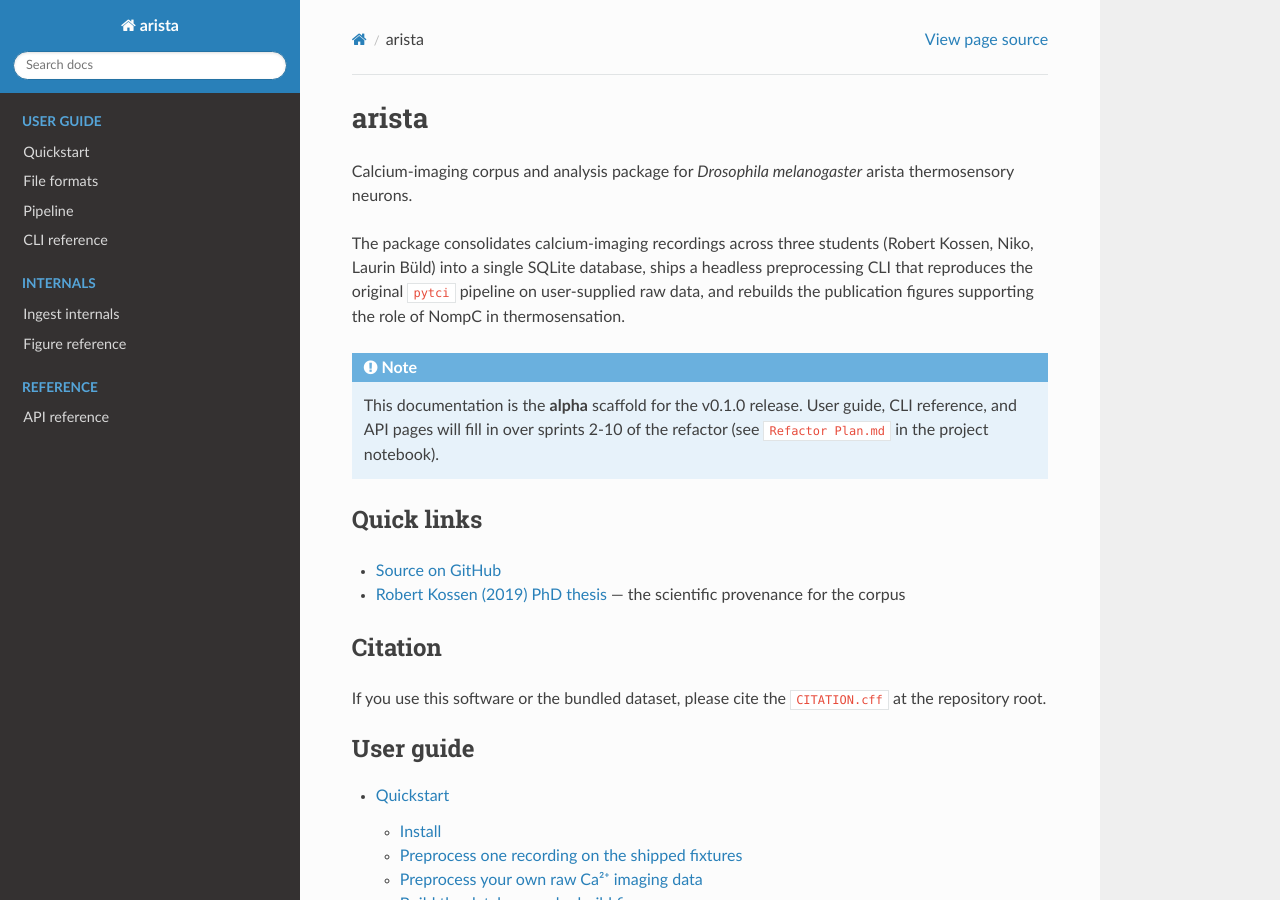
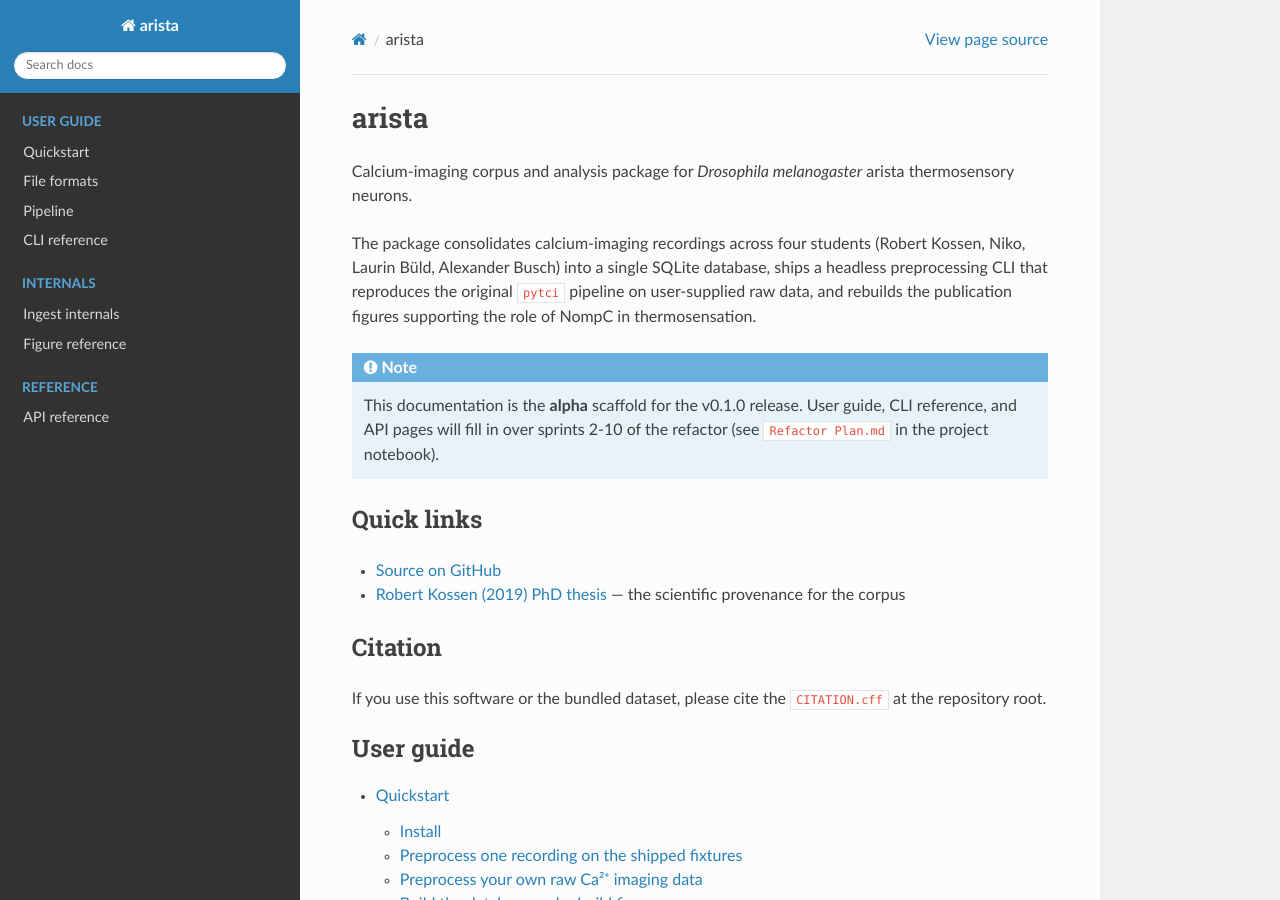
Before and after one commit to zerotonin/arista, a Sphinx documentation site: the page built from docs/index.rst, in a window 1280 px wide and 900 px high. Built offline with Sphinx 7.4.7 and the Read the Docs theme 3.1.0, drawn with Linux system fonts in a browser that asks for light colours; the version number could not be read and is left out.

Commit message:
docs(readme): correct student count to four (include Alexander Busch)
The README and docs/index.rst lead paragraphs still said "three students
(Robert Kossen, Niko, Laurin Büld)" from before Alex's PR #1 was merged
in. Update both to four and bump the recording count from ~700 to ~730
to match the post-merge corpus size.

The detailed Scientific Provenance bullet list in README already credited
Alex from the Phase 0 commit; only the intro one-liners were stale.

```diff
--- a/docs/index.rst
+++ b/docs/index.rst
@@ -4,11 +4,11 @@ arista
 Calcium-imaging corpus and analysis package for *Drosophila melanogaster*
 arista thermosensory neurons.
 
-The package consolidates calcium-imaging recordings across three students
-(Robert Kossen, Niko, Laurin Büld) into a single SQLite database, ships a
-headless preprocessing CLI that reproduces the original ``pytci`` pipeline
-on user-supplied raw data, and rebuilds the publication figures supporting
-the role of NompC in thermosensation.
+The package consolidates calcium-imaging recordings across four students
+(Robert Kossen, Niko, Laurin Büld, Alexander Busch) into a single SQLite
+database, ships a headless preprocessing CLI that reproduces the original
+``pytci`` pipeline on user-supplied raw data, and rebuilds the publication
+figures supporting the role of NompC in thermosensation.
 
 .. note::
 
```
Also changed, not shown: README.md (+6 -6 lines).
